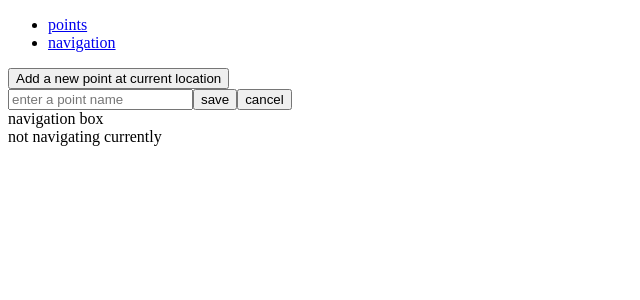
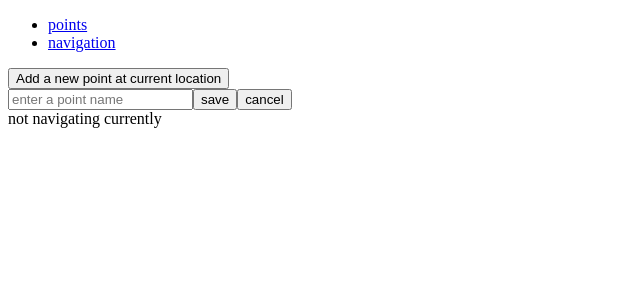
Before and after one commit to kjarmicki/atob, a React app: page / in a window 1280 px wide. Shown: the top 300 px of the page, without its empty margins (0-640 px from the left). Built offline with nearby package versions, Linux system fonts and the light colour scheme.

Commit message:
basic canvas rendering

```diff
--- a/src/assets/css/main.css
+++ b/src/assets/css/main.css
@@ -228,3 +228,8 @@ input[type="text"] {
     margin-left: 6px;
     line-height: 25px;
 }
+
+.navigation-box-canvas {
+    display: block;
+    background: #e9f0f2;
+}
--- /dev/null
+++ b/src/rendering/canvas.js
@@ -0,0 +1,18 @@
+'use strict';
+
+export default function canvasRenderer(ctx, specs) {
+    function clear() {
+        ctx.fillStyle = specs.backgroundColor;
+        ctx.fillRect(0, 0, specs.width, specs.height);
+    }
+
+    function drawPath(pointA, pointB) {
+        ctx.strokeStyle = specs.lineColor;
+        ctx.beginPath();
+        ctx.moveTo(pointA.x, pointA.y);
+        ctx.lineTo(pointB.x, pointB.y);
+        ctx.stroke();
+    }
+
+    return {clear, drawPath};
+}
--- a/src/views/navigation/navigation-box.jsx
+++ b/src/views/navigation/navigation-box.jsx
@@ -3,9 +3,54 @@
 import React from 'react';
 
 export default class NavigationBox extends React.Component {
+    constructor(props) {
+        super(props);
+        this.state = {
+            width: 320,
+            height: 320
+        };
+        this.specs = {
+            backgroundColor: '#F3FFE2',
+            lineColor: '#000000'
+        };
+        this.ctx = null;
+        this.renderer = null;
+    }
+    componentDidUpdate() {
+        if(!this.areBothPointsPresent()) {
+            this.ctx = null;
+            this.renderer = null;
+            return;
+        }
+        this.renderer = this.props.canvasRenderer(this.ctx, Object.assign({}, this.specs, this.state));
+        this.renderer.clear();
+        this.drawPathBetweenPoints();
+
+    }
+    areBothPointsPresent() {
+        return !!(this.props.navigatingToPoint && this.props.currentPositionPoint);
+    }
+    drawPathBetweenPoints() {
+        const {width, height} = this.state;
+        const pointA = this.props.measurements.coordsToPx(
+            this.props.currentPositionPoint.serialize(), {width, height});
+        const pointB = this.props.measurements.coordsToPx(
+            this.props.navigatingToPoint.serialize(), {width, height});
+
+        this.renderer.drawPath(pointA, pointB);
+    }
     render() {
+        const content = this.areBothPointsPresent() ?
+            <canvas className="navigation-box-canvas"
+                    ref={canvas => canvas && (this.ctx = canvas.getContext('2d')) }
+                    width={this.state.width}
+                    height={this.state.height}>
+            </canvas> :
+            '';
         return(
-            <div className="navigation-box">navigation box</div>
+            <div className="navigation-box">
+                {content}
+            </div>
         );
     }
 }
--- a/src/views/navigation/navigation-page.jsx
+++ b/src/views/navigation/navigation-page.jsx
@@ -3,6 +3,8 @@
 import React from 'react';
 import NavigationBox from './navigation-box';
 import pointModel from '../../model/point';
+import canvasRenderer from '../../rendering/canvas';
+import measurements from '../../measurements/measurements';
 
 export default class NavigationPage extends React.Component {
     constructor(props) {
@@ -59,11 +61,16 @@ export default class NavigationPage extends React.Component {
     render() {
         const distance = (this.state.navigatingToPoint && this.state.currentPositionPoint) ?
             <span>distance: {this.state.currentPositionPoint.distanceFrom(this.state.navigatingToPoint)} meters</span> :
-            <span>not navigating currently</span>
+            <span>not navigating currently</span>;
 
         return(
             <div className="navigation-page">
-                <NavigationBox />
+                <NavigationBox
+                    measurements={measurements}
+                    canvasRenderer={canvasRenderer}
+                    navigatingToPoint={this.state.navigatingToPoint}
+                    currentPositionPoint={this.state.currentPositionPoint}
+                />
                 {distance}
             </div>
         );
```
